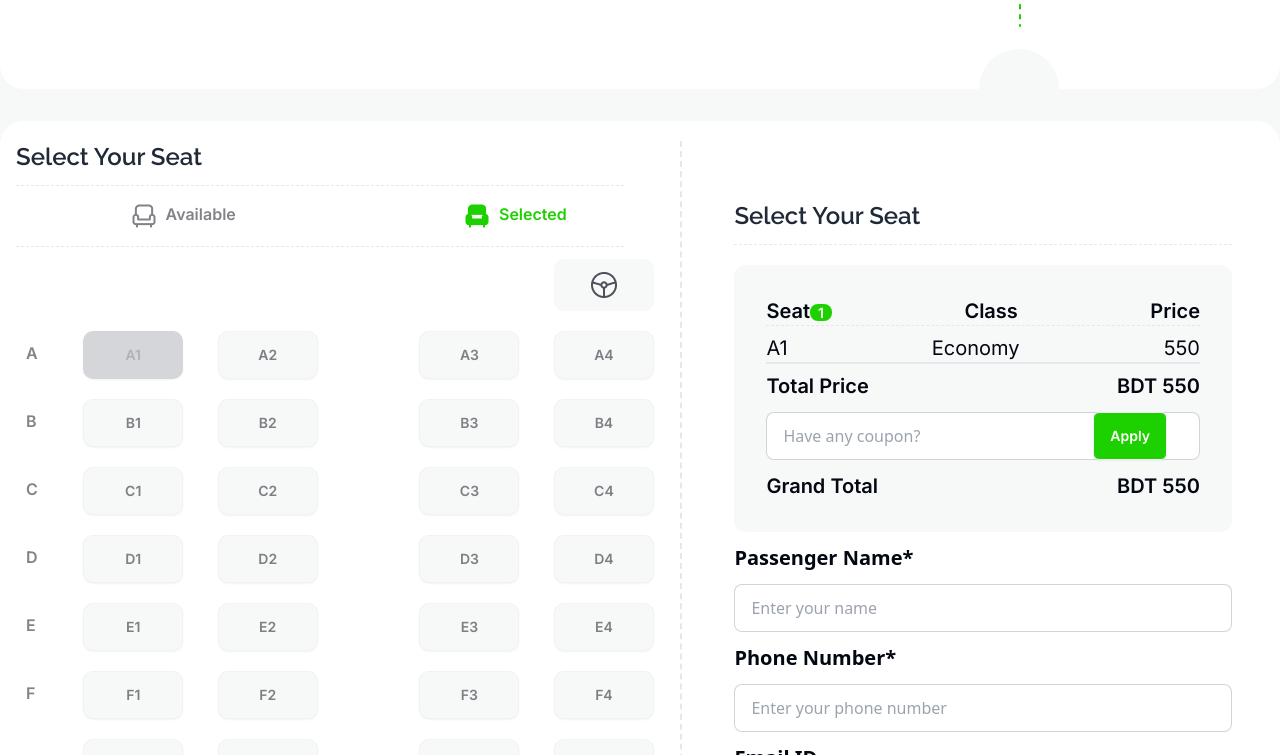
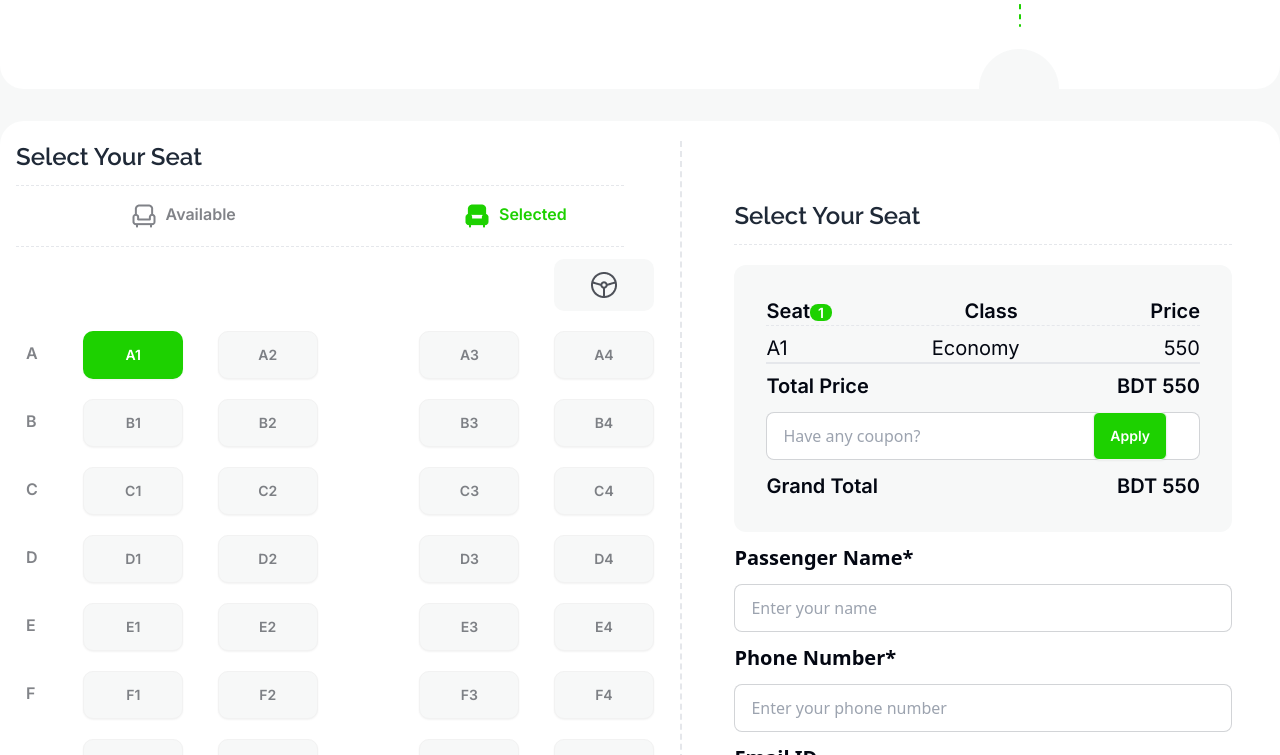
Before and after one commit to JannatulMumtahinaNahum/assignment-5-smart-ticketing, a plain HTML site: page index.html in a window 1280 px wide. Both pictures are taken after a click on the button "A1". Shown: the part 2025-2780 px from the top of the page. Drawn offline with nearby package versions, Linux system fonts and the light colour scheme.

Commit message:
bg color done

```diff
--- a/scripts/index.js
+++ b/scripts/index.js
@@ -5,11 +5,10 @@ let seatCount = 1;
 let totalSeatPrice = 0;
 
 
-
 for(const seat of seats){
     seat.addEventListener('click' , function(elementId){
-
-        seat.classList.add('bg-thirdColor');
+        seat.style.color ='#FFFFFF';
+        seat.style.backgroundColor = '#1DD100';
         seat.setAttribute('disabled' , true)
 
         selectedSeat = selectedSeat + 1;
```
Also changed, not shown: index.html (+2 -4 lines).
